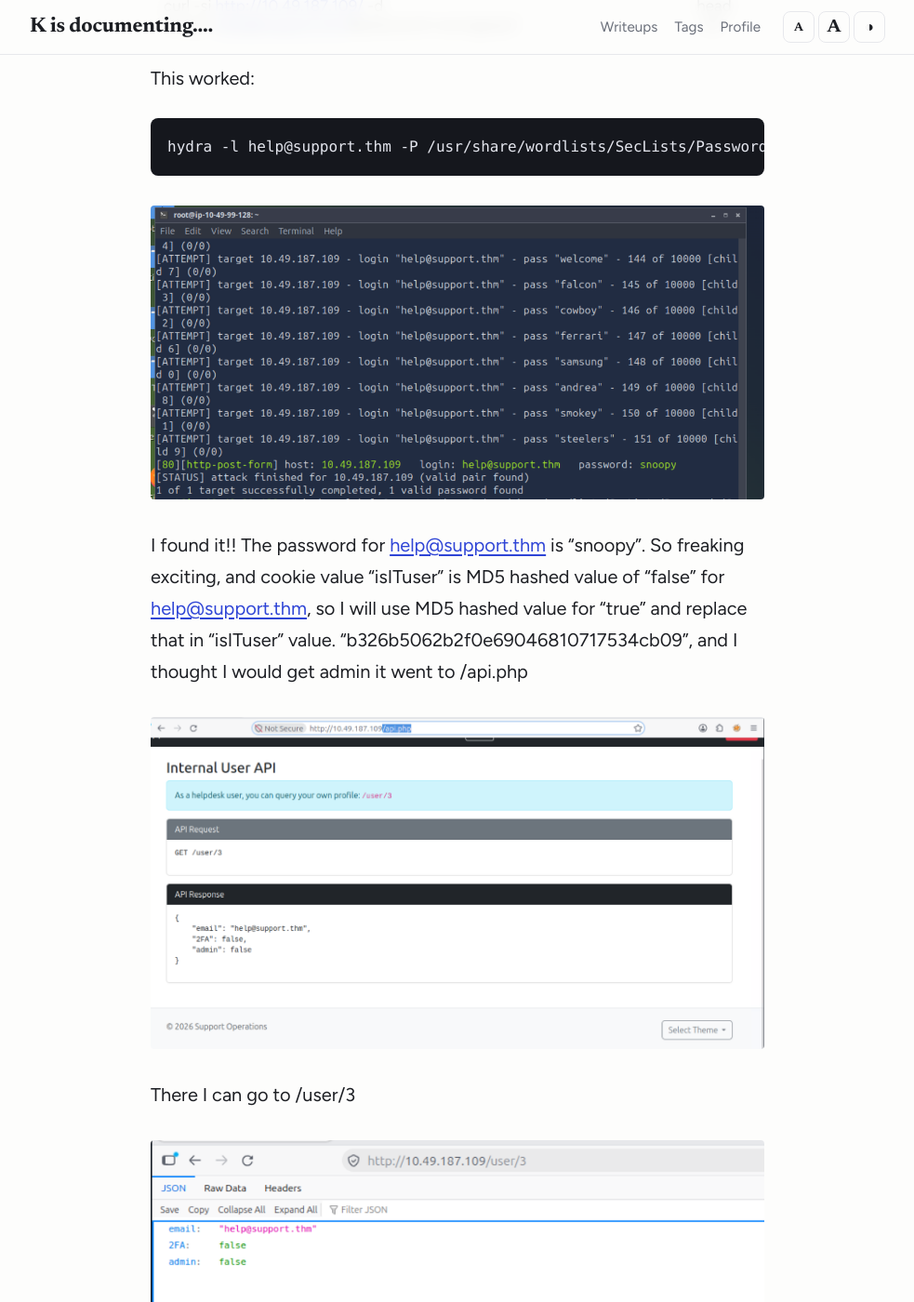
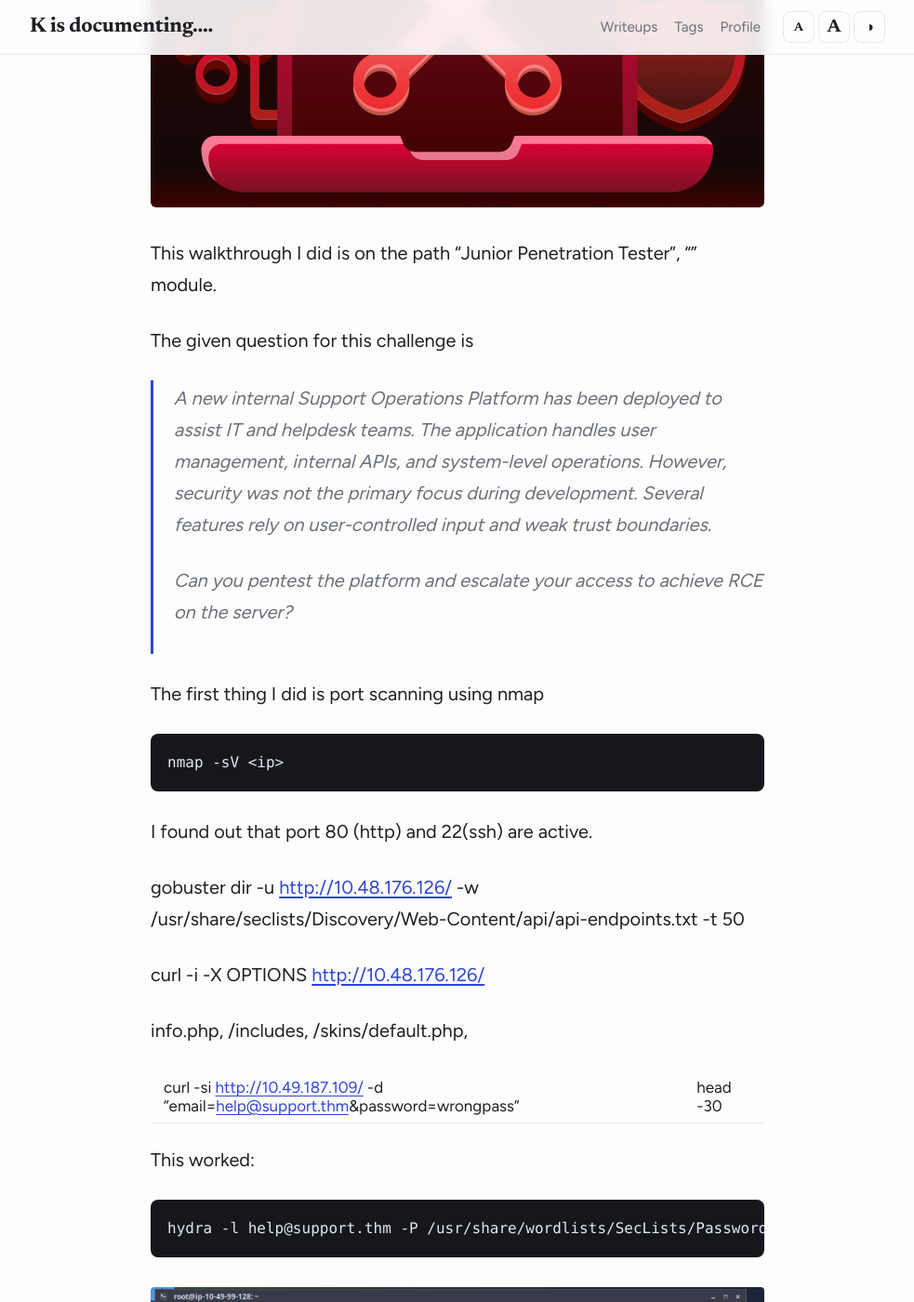
Before and after one commit to cloudskim/cloudskim.github.io, a Jekyll site: the page built from _posts/2026-10-21-thm-challenge-support-writeup.md, in a window 1280 px wide and 1400 px high, scrolled down 562 px. Shown: the whole window at 93% size, without its empty margins (148-1131 px from the left). Built offline with Jekyll 4.4.1, drawn with Linux system fonts in a browser that asks for light colours; some of the changed text lies outside the part shown.

Commit message:
Update _posts/2026-10-21-thm-challenge-support-writeup.md (via Pages CMS)

````diff
--- a/_posts/2026-10-21-thm-challenge-support-writeup.md
+++ b/_posts/2026-10-21-thm-challenge-support-writeup.md
@@ -1,6 +1,27 @@
 ---
 title: THM Challenge "Support" Writeup
+tags:
+  - Tryhackme
+  - TryhackmeWalkthrough
+  - writeups
+image: /assets/images/62a7685ca6e7ce005d3f3afe-1773827665267.png
 ---
+This walkthrough I did is on the path "Junior Penetration Tester", "" module.
+
+The given question for this challenge is
+
+> A new internal Support Operations Platform has been deployed to assist IT and helpdesk teams. The application handles user management, internal APIs, and system-level operations. However, security was not the primary focus during development. Several features rely on user-controlled input and weak trust boundaries.
+>
+> Can you pentest the platform and escalate your access to achieve RCE on the server?
+
+The first thing I did is port scanning using nmap
+
+```
+nmap -sV <ip>
+```
+
+I found out that port 80 (http) and 22(ssh) are active.
+
 gobuster dir -u [http://10.48.176.126/](http://10.48.176.126/) -w /usr/share/seclists/Discovery/Web-Content/api/api-endpoints.txt -t 50
 
 curl -i -X OPTIONS [http://10.48.176.126/](http://10.48.176.126/)
@@ -31,7 +52,7 @@ Then I know that it is not admin account, so I will go to /user/1
 
 I will try with hydra again for login
 
-ffuf -u "http://10.48.170.191/?skin=FUZZ" \
+ffuf -u "[http://10.48.170.191/?skin=FUZZ](http://10.48.170.191/?skin=FUZZ)" \
 
   -w /usr/share/wordlists/SecLists/Fuzzing/LFI/LFI-Jhaddix.txt \
 
````
